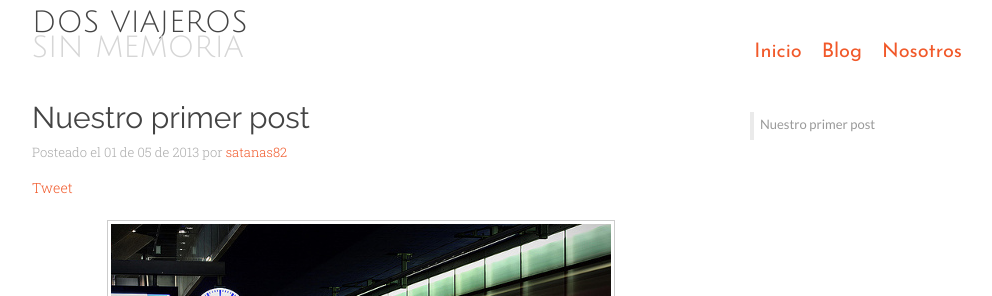
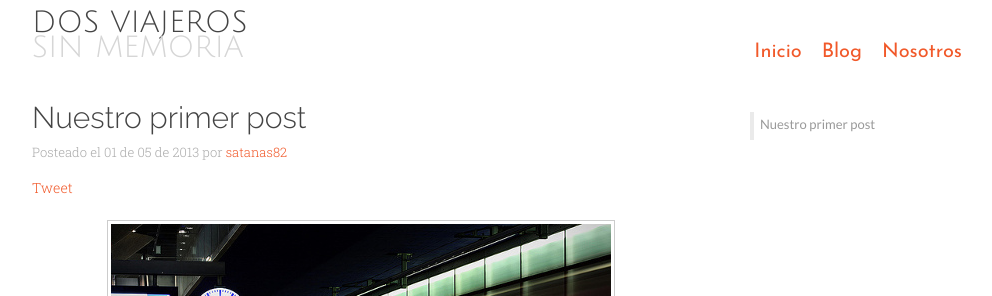
Before and after one commit to satanas/dosviajeros, a Jekyll site: the page built from _posts/2013-05-01-primer-post.md, in a window 1280 px wide. Shown: the top 296 px of the page, without its empty margins (138-1130 px from the left). Built offline with Jekyll 4.4.1, drawn with Linux system fonts in a browser that asks for light colours; Markdown is read by kramdown in place of the engine named in the settings; comment, search, counter and statistics services are not loaded.

Commit message:
Added new font weight to Raleway

```diff
--- a/_includes/head.html
+++ b/_includes/head.html
@@ -1,6 +1,6 @@
 <head>
     <meta charset="utf-8">
-    <link href='http://fonts.googleapis.com/css?family=Julius+Sans+One|Josefin+Sans|Roboto+Slab:400,300|Lato|Open+Sans:300|Noto+Sans:400italic|Raleway' rel='stylesheet' type='text/css'>
+    <link href='http://fonts.googleapis.com/css?family=Julius+Sans+One|Josefin+Sans|Roboto+Slab:400,300|Lato|Open+Sans:300|Noto+Sans:400italic|Raleway:300' rel='stylesheet' type='text/css'>
     <link href="http://satanas.github.io/dosviajeros/stylesheets/style.css" rel="stylesheet" type="text/css">
 
     <title>Dos viajeros sin memoria</title>
```
